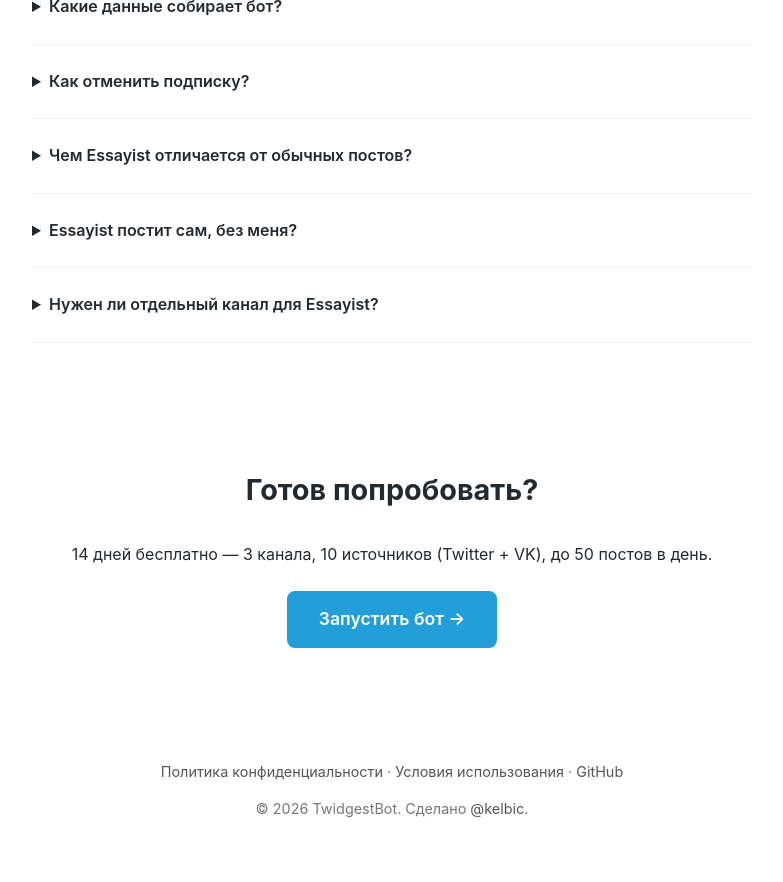
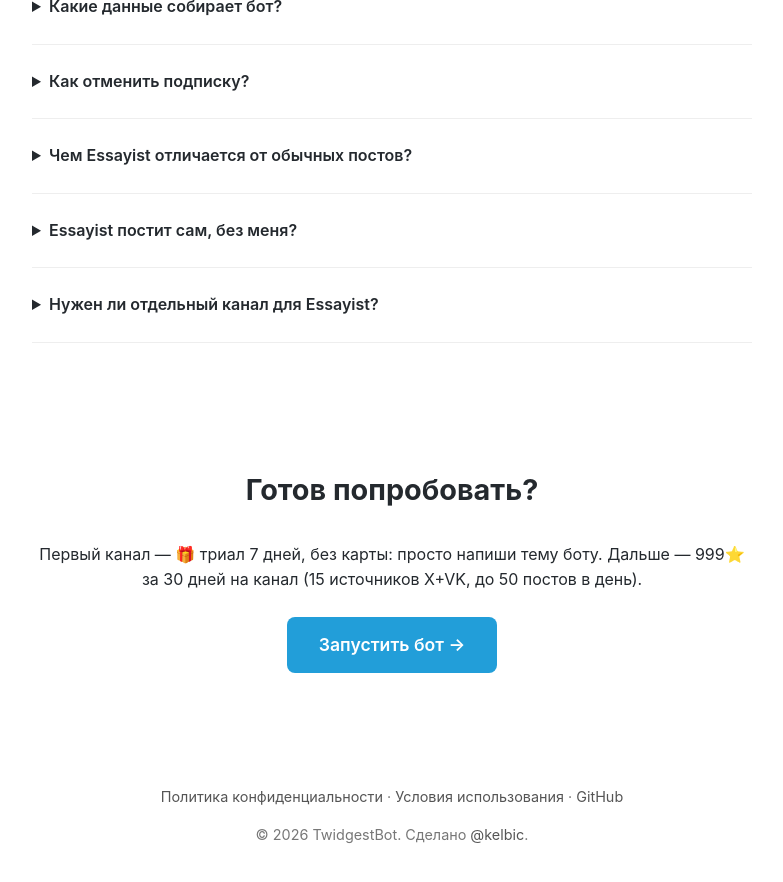
Before and after one commit to kelbic/twidgest-bot, a Jekyll site: the page built from docs/index.md, in a window 1280 px wide and 900 px high, scrolled down 6964 px. Shown: the top 882 px of the window, without its empty margins (248-1031 px from the left). Built offline with Jekyll 4.4.1, drawn with Linux system fonts in a browser that asks for light colours.

Commit message:
docs: bottom CTA matches slot model (7-day trial on first channel, 999 stars/30d)

```diff
--- a/docs/index.md
+++ b/docs/index.md
@@ -466,7 +466,8 @@
 
 <div class="section" style="text-align:center;">
 <h2>Готов попробовать?</h2>
-<p>14 дней бесплатно — 3 канала, 10 источников (Twitter + VK), до 50 постов в день.</p>
+<p>Первый канал — 🎁 триал 7 дней, без карты: просто напиши тему боту.
+Дальше — 999⭐ за 30 дней на канал (15 источников X+VK, до 50 постов в день).</p>
 <a class="cta-btn" href="https://t.me/TwidgestBot">Запустить бот →</a>
 </div>
 
```
